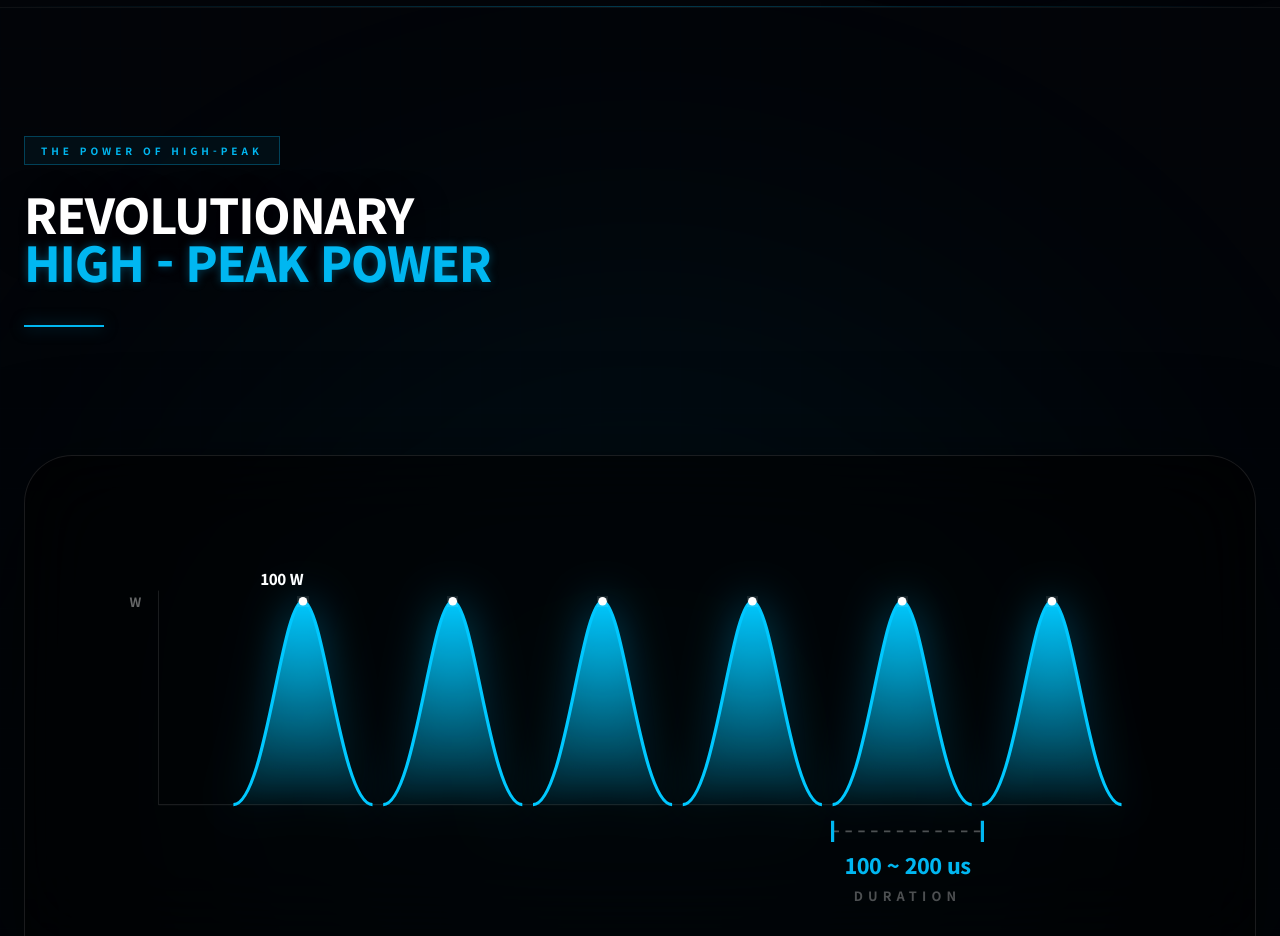
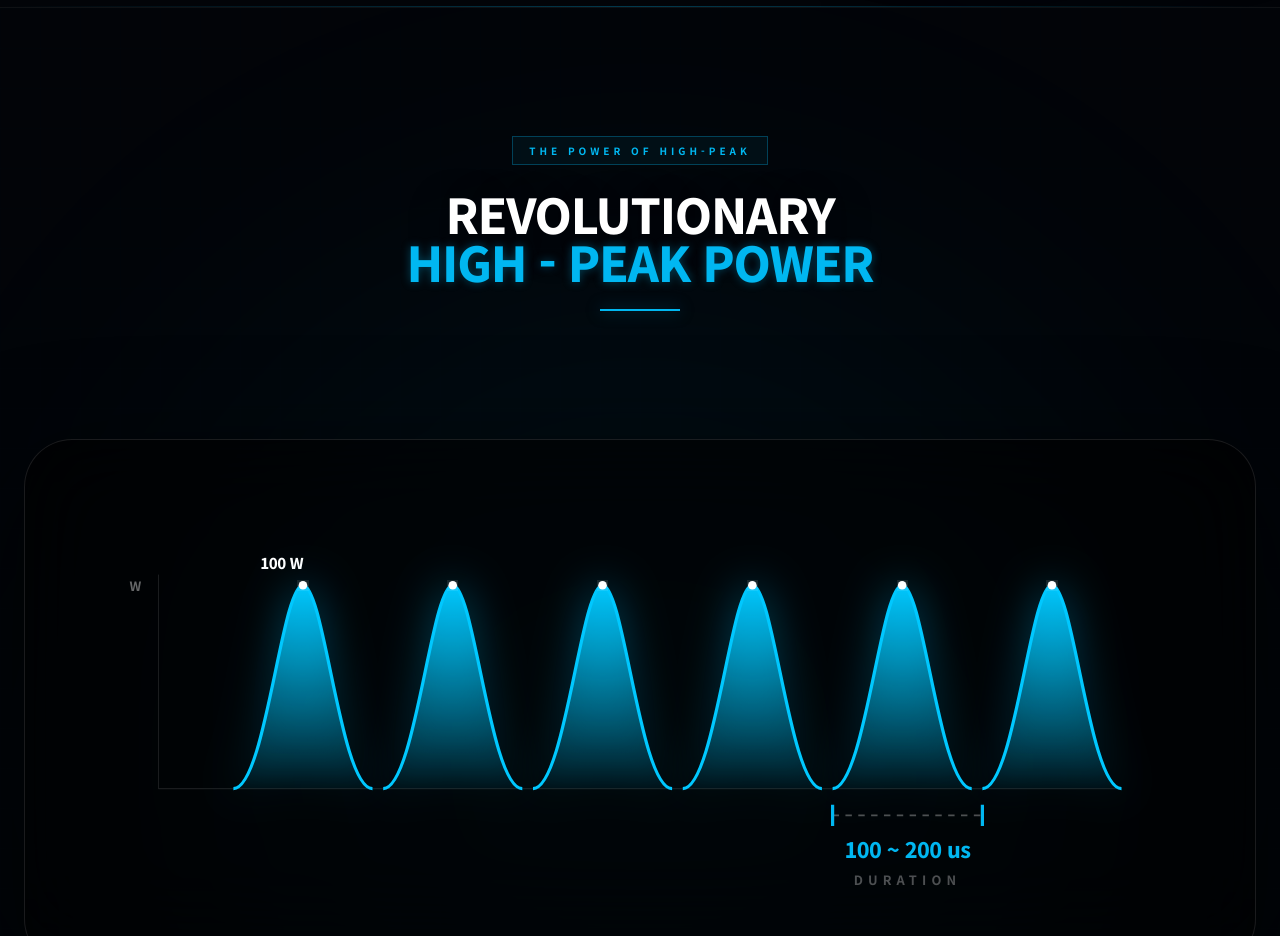
Before and after one commit to BIOADDLAB/chungan-medical, a Next.js app: page /u-pulse in a window 1280 px wide. Shown: the part 1740-2676 px from the top of the page. Built offline with nearby package versions, Linux system fonts and the light colour scheme.

Commit message:
Update page.tsx

```diff
--- a/src/app/u-pulse/page.tsx
+++ b/src/app/u-pulse/page.tsx
@@ -184,17 +184,19 @@ export default function UPulsePage() {
             whileInView={{ opacity: 1, y: 0 }}
             transition={{ duration: 0.8 }}
             viewport={{ once: true }}
-            className="mb-24 flex flex-col items-center lg:items-start"
+            className="mb-24 flex flex-col items-center"
           >
+            {/* 배지 */}
             <div className="inline-block px-4 py-1.5 border border-primary/30 text-primary text-[10px] font-bold tracking-[0.4em] uppercase mb-6 bg-primary/5">
               The Power of High-Peak
             </div>
 
-            <h3 className="text-3xl md:text-5xl font-black tracking-tight mb-6">
+            {/* 타이틀 */}
+            <h3 className="text-3xl md:text-5xl font-black tracking-tight mb-6 text-center">
               <span className="hero-title-main uppercase">REVOLUTIONARY</span><br />
-              <span className="hero-title-highlight">HIGH - PEAK POWER</span>
+              <span className="hero-title-highlight uppercase">HIGH - PEAK POWER</span>
             </h3>
-            <div className="w-20 h-[2px] bg-primary mt-4 mb-8 shadow-[0_0_15px_rgba(0,183,241,0.5)]" />
+            <div className="w-20 h-[2px] bg-primary mb-8 shadow-[0_0_15px_rgba(0,183,241,0.5)]" />
           </motion.div>
 
           {/* 중앙: 대형 펄스 그래프 */}
```
